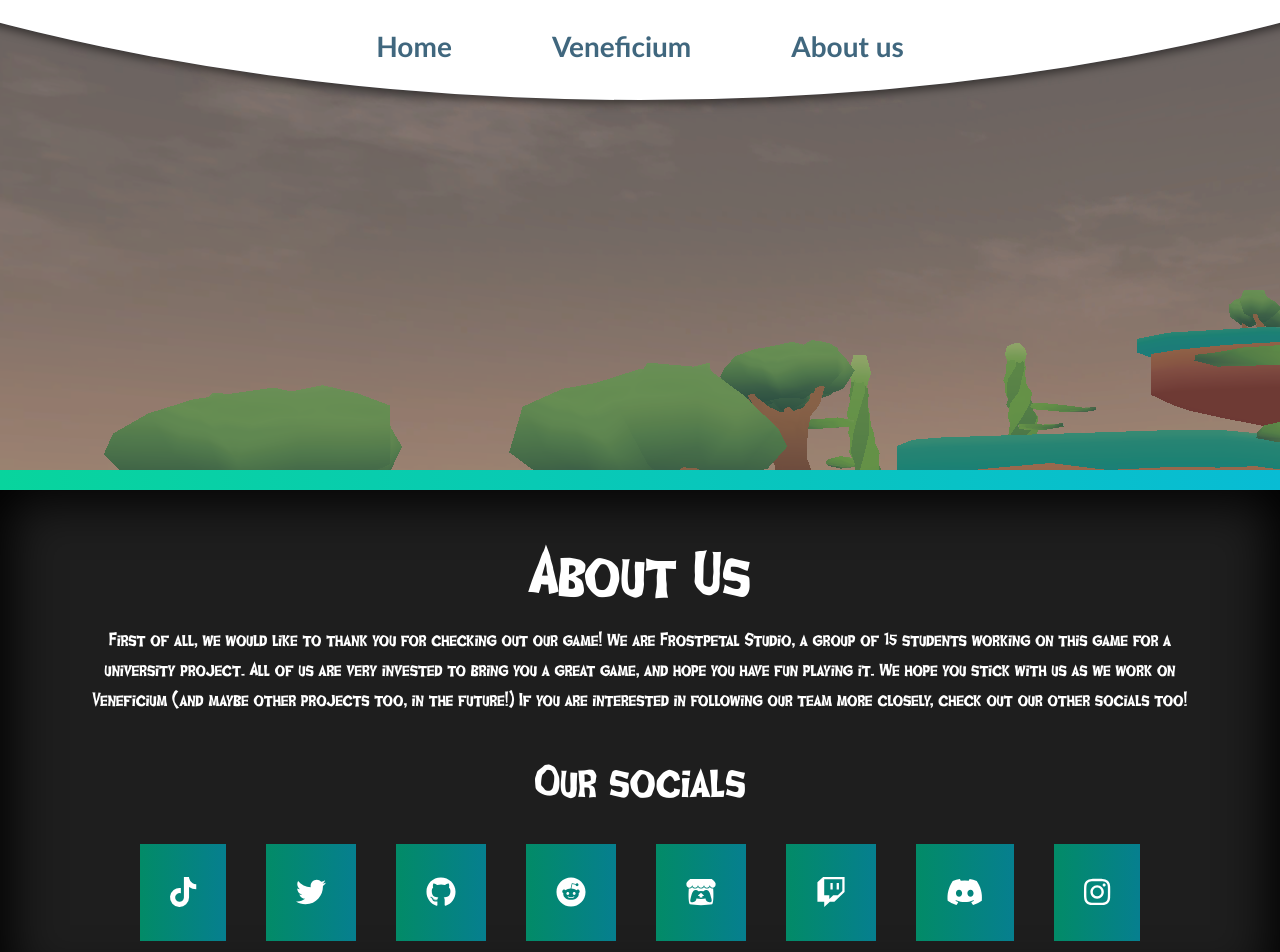
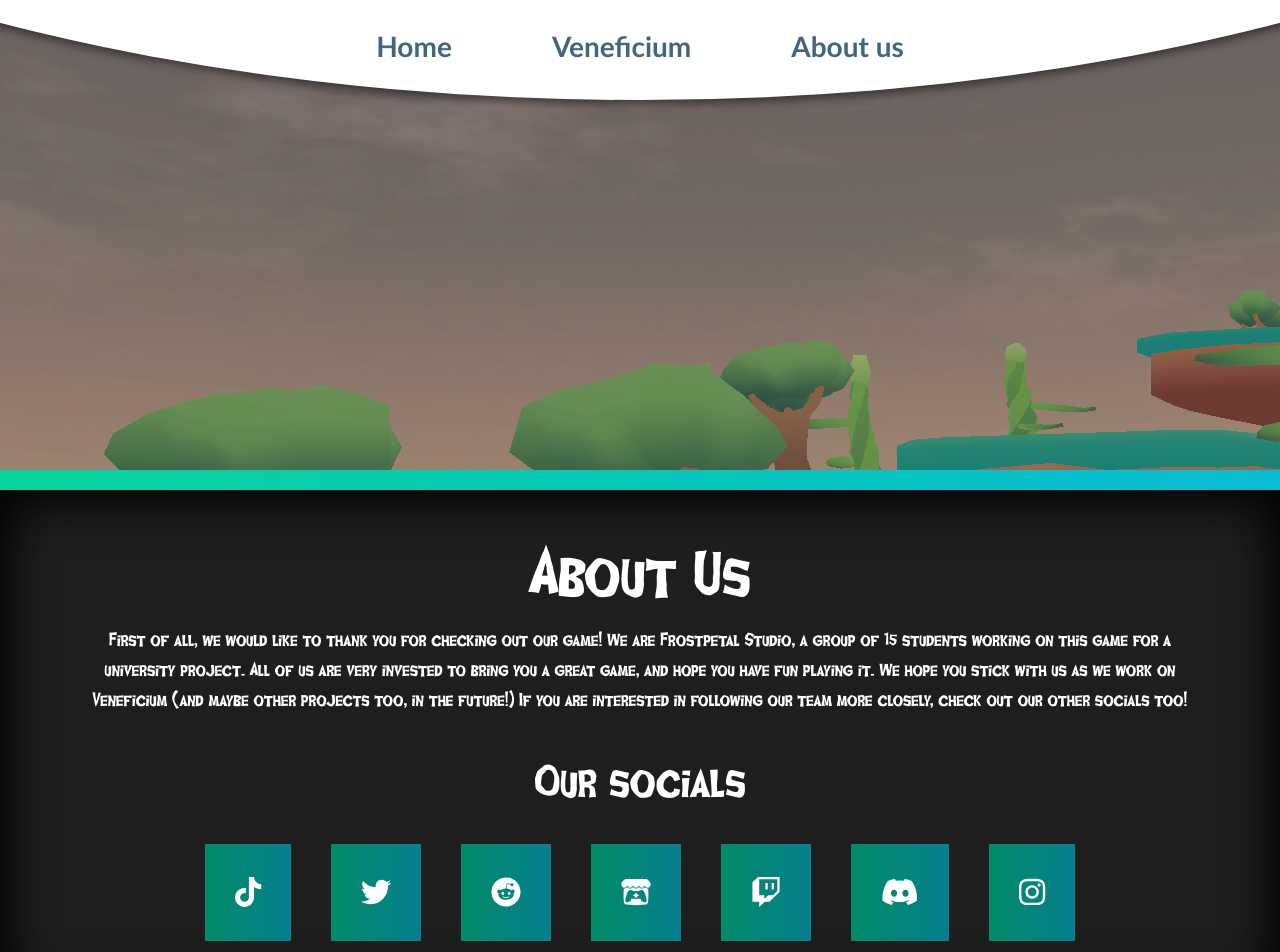
Before and after one commit to FrostpetalStudio/FrostPetalStudio.github.io, a React (Create React App) app: page /aboutus in a window 1280 px wide. Shown: the top 952 px of the page. Built offline with nearby package versions, Linux system fonts and the light colour scheme.

Commit message:
add links to about us

```diff
--- a/src/Pages/AboutUs/index.js
+++ b/src/Pages/AboutUs/index.js
@@ -43,14 +43,13 @@ function Aboutus() {
             </div>
             <div className="container" style={{paddingBottom: "50px", textAlign: "center"}}>
                 <h1 style={{textAlign: "center", fontSize: "50px", marginBottom: "60px"}}>Our socials</h1>
-                <a href="#" class="fa fa-github"><FontAwesomeIcon icon={faTiktok}/></a>
-                <a href="#" class="fa fa-github"><FontAwesomeIcon icon={faTwitter} /></a>
-                <a href="#" class="fa fa-github"><FontAwesomeIcon icon={faGithub} /></a>
-                <a href="#" class="fa fa-github"><FontAwesomeIcon icon={faReddit} /></a>
-                <a href="#" class="fa fa-github"><FontAwesomeIcon icon={faItchIo}/></a>
-                <a href="#" class="fa fa-github"><FontAwesomeIcon icon={faTwitch}/></a>
-                <a href="#" class="fa fa-github"><FontAwesomeIcon icon={faDiscord}/></a>
-                <a href="#" class="fa fa-github"><FontAwesomeIcon icon={faInstagram}/></a>
+                <a href="https://www.tiktok.com/@veneficium_game?_d=secCgsIARCbDRgBIAMoARI%2BCjySd%2BewNhlK8ZBZJHh%2B6T0Xas2zYKTXSRjpkX2Yk22ol5aDVS5g2r9oEXFNBnYumRccPEkRRRhTwGhZW1waAA%3D%3D&language=nl&sec_uid=MS4wLjABAAAAa9pF8CH6ncQEgiwS2LljSinAwrqzg8Kpf56e-L_m_b9uZbFgw8gy1pCzU7z8M0hT&sec_user_id=MS4wLjABAAAAa9pF8CH6ncQEgiwS2LljSinAwrqzg8Kpf56e-L_m_b9uZbFgw8gy1pCzU7z8M0hT&share_app_name=musically&share_author_id=6841890574070121478&share_link_id=95287eb1-9e3e-488a-95a4-46553fc43ff8&timestamp=1608154199&u_code=dd4h6id5681jl6&user_id=6841890574070121478&utm_campaign=client_share&utm_medium=android&utm_source=copy&source=h5_m" class="fa fa-github"><FontAwesomeIcon icon={faTiktok}/></a>
+                <a href="https://twitter.com/veneficium_game" class="fa fa-github"><FontAwesomeIcon icon={faTwitter} /></a>
+                <a href="https://www.reddit.com/r/FrostPetalStudios/" class="fa fa-github"><FontAwesomeIcon icon={faReddit} /></a>
+                <a href="https://frostpetalstudio.itch.io/veneficium" class="fa fa-github"><FontAwesomeIcon icon={faItchIo}/></a>
+                <a href="https://www.twitch.tv/frostpetalstudio" class="fa fa-github"><FontAwesomeIcon icon={faTwitch}/></a>
+                <a href="https://discord.com/invite/W6CSsyY" class="fa fa-github"><FontAwesomeIcon icon={faDiscord}/></a>
+                <a href="https://www.instagram.com/veneficium_game/" class="fa fa-github"><FontAwesomeIcon icon={faInstagram}/></a>
             </div>
         </section>
         <div style={{backgroundImage: "linear-gradient(to right, #08d49d, #08bcd4)", height: 20}}/>
```
